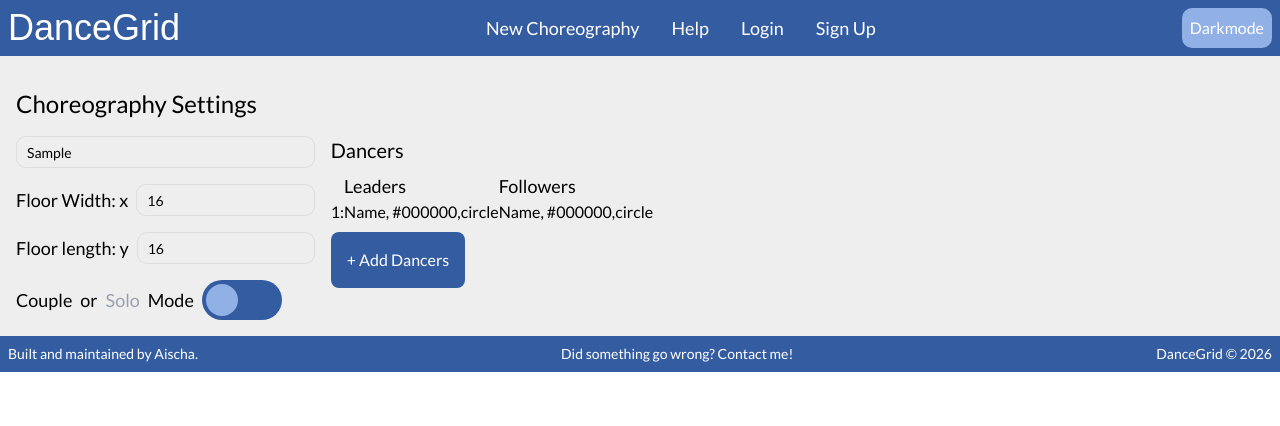
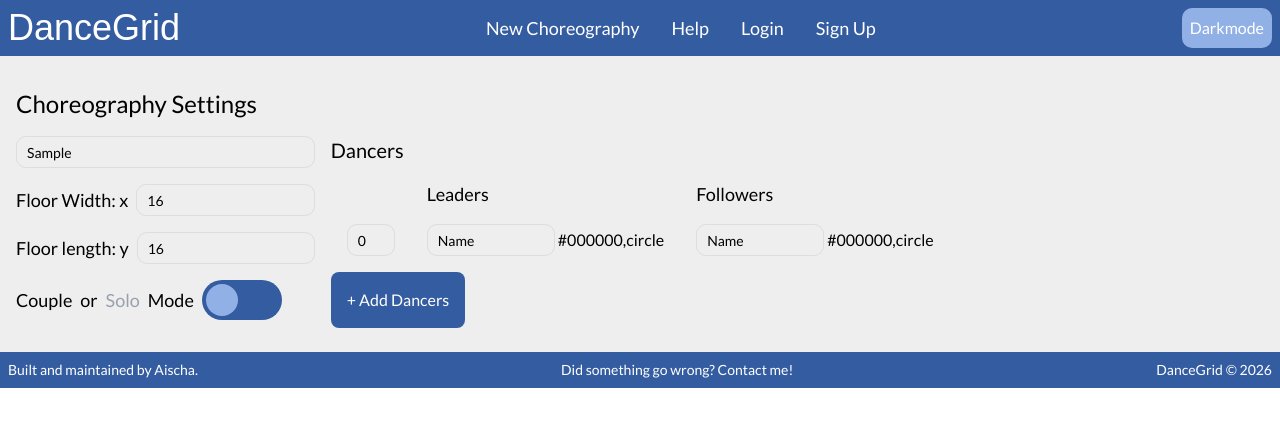
Before and after one commit to Noelle2412/DanceGrid, a Next.js app in the folder dancegrid_frontend/: page /choreos in a window 1280 px wide. Both pictures are taken after typing "Sample" into the empty fields and a click on the button "+ Add Dancers". Shown: the top 426 px of the page. Built offline with nearby package versions, Linux system fonts and the light colour scheme; a web font is replaced by a local one.

Commit message:
Fixed another register bug, added couple renumbering in the frontend

```diff
--- a/dancegrid_frontend/components/canvas/CoupleSettings.tsx
+++ b/dancegrid_frontend/components/canvas/CoupleSettings.tsx
@@ -1,9 +1,18 @@
 import useDancers from "@/stores/useDancers";
 import useChoreoSettings from "@/stores/useChoreoSettings";
+import { Input } from "../ui/input";
 
 const CoupleSettings = () => {
   const { settings } = useChoreoSettings();
-  const { couples, addCouple, deleteCouple, updateDancer } = useDancers();
+  const {
+    couples,
+    addCouple,
+    deleteCouple,
+    updateDancer,
+    generateNumber,
+    validateNumbers,
+    updateCouple,
+  } = useDancers();
 
   return (
     <div>
@@ -15,26 +24,75 @@ const CoupleSettings = () => {
         ) : (
           <thead>
             <tr>
-              <td className="m-4"></td>
-              <td className="text-lg m-4">Leaders</td>
-              <td className="text-lg m-4">Followers</td>
+              <td className="px-4 py-2"> </td>
+              <td className="text-lg px-4 py-2">Leaders</td>
+              <td className="text-lg px-4 py-2">Followers</td>
             </tr>
           </thead>
         )}
         <tbody>
           {couples.map((couple: any) => (
             <tr>
-              <td>{couple.number}: </td>
-              <td>
-                {couple.leader.name}, {couple.leader.color},
-                {couple.leader.shape}
+              <td className="px-4 py-2">
+                {" "}
+                <Input
+                  className="w-12"
+                  name="couple_number"
+                  inputMode="numeric"
+                  min={0}
+                  max={100}
+                  placeholder="#"
+                  defaultValue={couple.number}
+                  onChange={(e) => {
+                    try {
+                      updateCouple(couple.number, Number(e.target.value));
+                    } catch (error) {
+                      alert(error);
+                      e.target.value = couple.number;
+                    }
+                  }}
+                />{" "}
+              </td>
+              <td className="px-4 py-2">
+                <Input
+                  className="w-32"
+                  name="leader_name"
+                  type="text"
+                  placeholder="Leader Name"
+                  defaultValue={couple.leader.name}
+                  onChange={(e) => {
+                    updateDancer(
+                      couple.number,
+                      "leader",
+                      e.target.value,
+                      couple.leader.color,
+                      couple.leader.shape,
+                    );
+                  }}
+                />{" "}
+                {couple.leader.color},{couple.leader.shape}
               </td>
               {settings.soloMode ? (
                 ""
               ) : (
-                <td>
-                  {couple.follower.name}, {couple.follower.color},
-                  {couple.follower.shape}
+                <td className="px-4 py-2">
+                  <Input
+                    className="w-32"
+                    name="follower_name"
+                    type="text"
+                    placeholder="Follower Name"
+                    defaultValue={couple.follower.name}
+                    onChange={(e) => {
+                      updateDancer(
+                        couple.number,
+                        "follower",
+                        e.target.value,
+                        couple.follower.color,
+                        couple.follower.shape,
+                      );
+                    }}
+                  />{" "}
+                  {couple.follower.color},{couple.follower.shape}
                 </td>
               )}
             </tr>
@@ -54,7 +112,7 @@ const CoupleSettings = () => {
             color: "#000000",
             name: "Name",
           };
-          addCouple(couples.length + 1, leader, follower);
+          addCouple(generateNumber(couples), leader, follower);
         }}>
         + Add Dancers
       </button>
--- a/dancegrid_frontend/stores/useDancers.js
+++ b/dancegrid_frontend/stores/useDancers.js
@@ -2,14 +2,31 @@ import { create } from "zustand";
 const useDancers = create((set) => ({
   couples: [],
 
-  updateDancer: (number, role, color, shape) => {
+  updateCouple: (number, newNumber) => {
+    set((state) => {
+      if (state.couples.find((c) => c.number == newNumber)) {
+        throw new Error(`Couple / dancer number ${newNumber} already exists.`);
+      }
+      const couples = state.couples.map((c) => {
+        if (c.number == number) {
+          c.number = newNumber;
+        }
+        return c;
+      });
+      return couples;
+    });
+  },
+
+  updateDancer: (number, role, name, color, shape) => {
     set((state) => {
       const couples = state.couples.map((c) => {
         if (c.number === number) {
           if (role === "leader") {
+            c.leader.name = name;
             c.leader.shape = shape;
             c.leader.color = color;
           } else {
+            c.follower.name = name;
             c.follower.shape = shape;
             c.follower.color = color;
           }
@@ -35,6 +52,19 @@ const useDancers = create((set) => ({
       return state.couples;
     });
   },
+  generateNumber: (couples) => {
+    for (let i = 0; i < couples.length; i++) {
+      if (!couples.find((c) => c.number == i)) {
+        return i;
+      }
+    }
+    return couples.length;
+  },
+  validateNumbers: (couples) => {
+    let numbers = couples.map((c) => c.number);
+    let uniqueNumbers = new Set(numbers);
+    return numbers.length === uniqueNumbers.size;
+  },
 }));
 
 export default useDancers;
```
Also changed, not shown: 1 other file (tests, documents, lock files or other folders).
